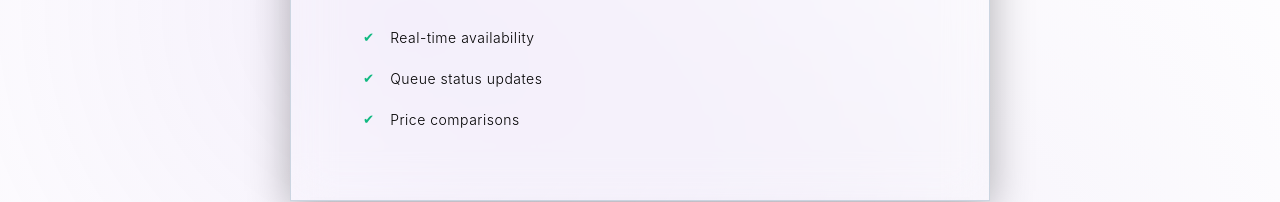
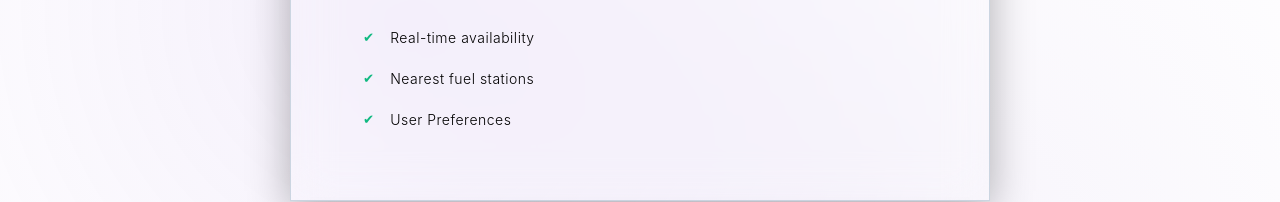
Before and after one commit to SenuraUpesh2002/Research-Project-SLIIT, a React (Vite) app in the folder frontend/: page /user-type in a window 1280 px wide. Shown: the part 607-809 px from the top of the page. Built offline with nearby package versions, Linux system fonts and the light colour scheme; no server answers; the HTML template or start-up script is replaced by a standard one.

Commit message:
Refactor: Align fuel form structure and styling with EV form, and update user type selection

```diff
--- a/frontend/src/modules/customer/app/forms/fuel-form.jsx
+++ b/frontend/src/modules/customer/app/forms/fuel-form.jsx
@@ -296,7 +296,7 @@ export default function FuelFormScreen() {
         <button className={styles.backButton} onClick={() => navigate(-1)}>
           <span style={{ fontSize: 24, color: '#1e40af' }}>⬅️</span>
         </button>
-        <p className={styles.title}>Enter Your Preferences</p>
+        <p className={styles.title}>Find Fuel Station</p>
         <p className={styles.subtitle}>Help us find the best fuel station for you</p>
       </div>
 
--- a/frontend/src/modules/customer/app/tabs/user-type.jsx
+++ b/frontend/src/modules/customer/app/tabs/user-type.jsx
@@ -40,11 +40,11 @@ export default function UserTypeScreen() {
             </div>
             <div className={styles.featureItem}>
               <span style={{ color: "#10b981", marginRight: 8 }}>✔</span> {/* Placeholder icon */}
-              <p className={styles.featureText}>Queue status updates</p>
+              <p className={styles.featureText}>Nearest fuel stations</p>
             </div>
             <div className={styles.featureItem}>
               <span style={{ color: "#10b981", marginRight: 8 }}>✔</span> {/* Placeholder icon */}
-              <p className={styles.featureText}>Price comparisons</p>
+              <p className={styles.featureText}>User Preferences</p>
             </div>
           </div>
         </button>
```
